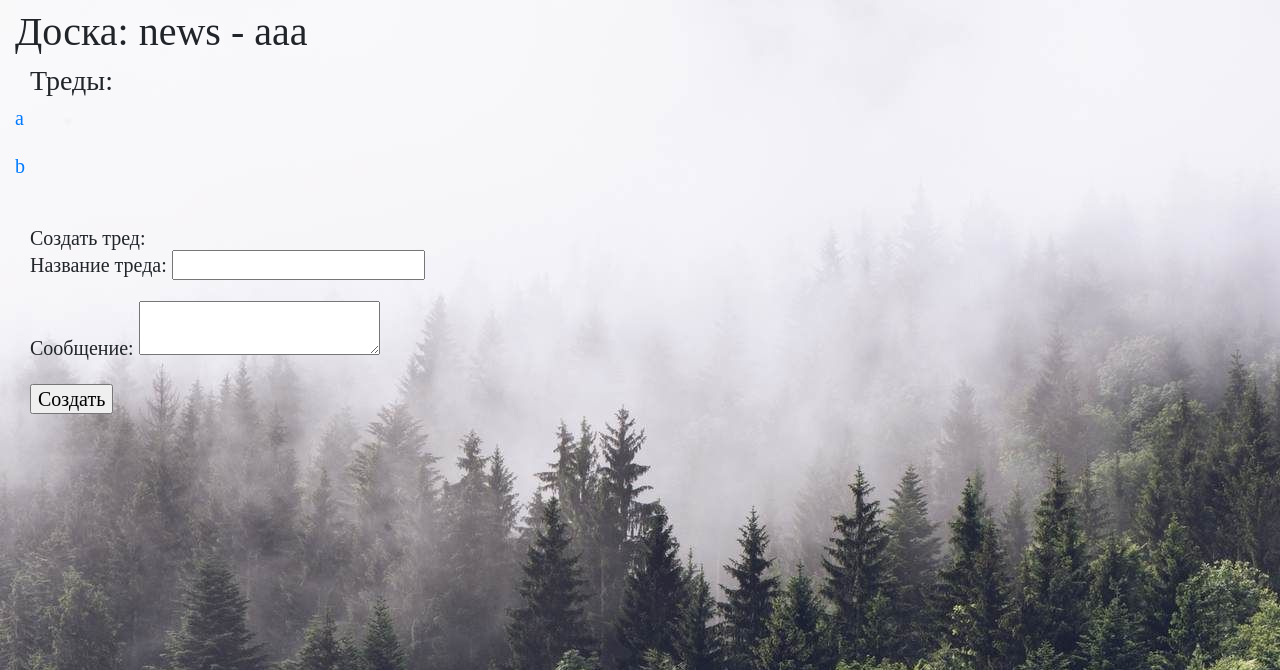
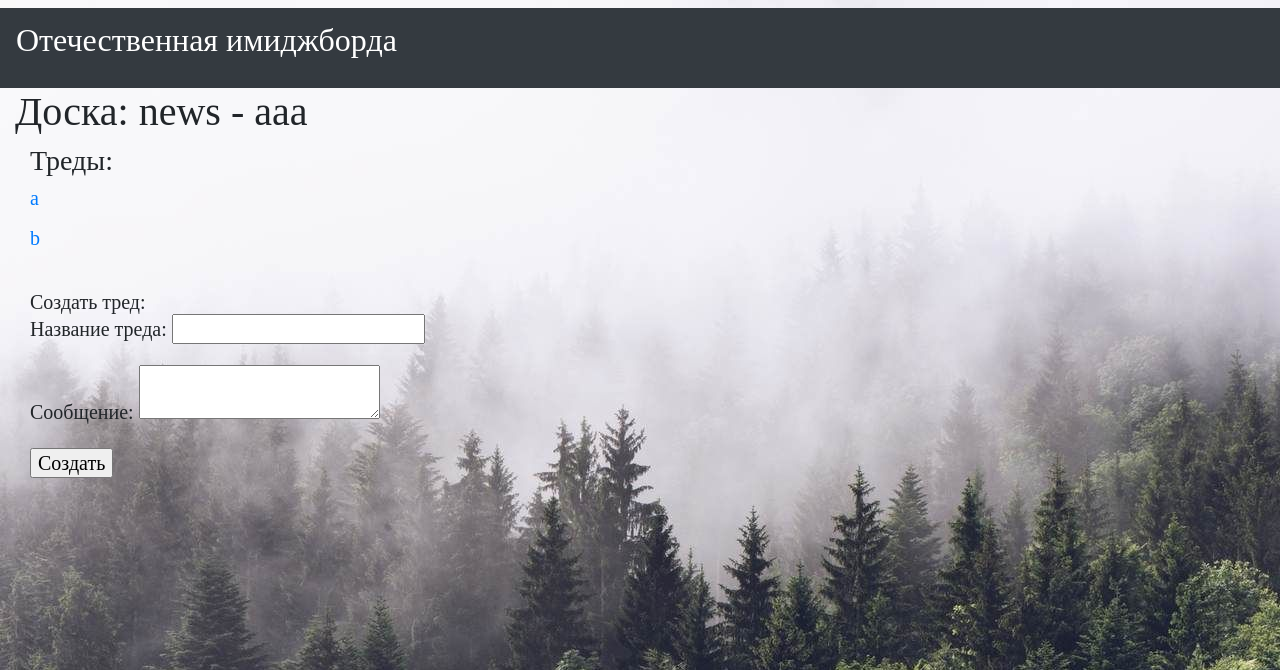
Before and after one commit to Bull-ochka/web-project, a Flask app: a page that uses templates/base.html in a window 1280 px wide. Shown: the top 670 px of the page. Run offline with Flask 2, Linux system fonts and the light colour scheme; data comes from the database, SQL or seed files in the repository; some libraries are stand-ins or nearby versions.

Commit message:
added board_list

```diff
--- a/templates/base.html
+++ b/templates/base.html
@@ -13,6 +13,13 @@
 
   </head>
   <body>
+  <nav class="navbar navbar-expend-lg navbar-dark bg-dark">
+    <a class="navbar-brand">
+      <h2>
+        <p class="text-center">Отечественная имиджборда</p>
+      </h2>
+    </a>
+  </nav>
   <div class="container-fluid no-gutters">
     <div class="row">
       <div class="col-auto">{% block body %}{% endblock %}</div>
--- a/templates/board.html
+++ b/templates/board.html
@@ -12,7 +12,7 @@
 <div class ="container-fluid no-gutters">
   <h3>Треды:</h3>
     {% for thread in board.threads %}
-      <div class="row">
+      <div class="col-2">
         <h5><p><a href="{{ url_for('thread', board_prefix=board.prefix, thread_id=thread.id) }}">{{ thread.title }}</a></p></h5>
       </div>
     {% else %}
--- a/templates/index.html
+++ b/templates/index.html
@@ -3,6 +3,9 @@
 {% block title %}Главная{% endblock %}
 
 {% block body %}
+<div class="container">
+  <div class="row justify-content-center">
+    <div class="col">
       <h1>Доски:</h1>
       {% for board in boards %}
         <br>
@@ -11,4 +14,7 @@
         Похоже, здесь нет ни одной доски!
       {% endfor %}
         </h3>
+      </div>
+    </div>
+</div>
 {% endblock %}
```
Also changed, not shown: templates/board_list.html (added, +16 -0 lines). Lines whose indentation alone changed are shown as unchanged.
